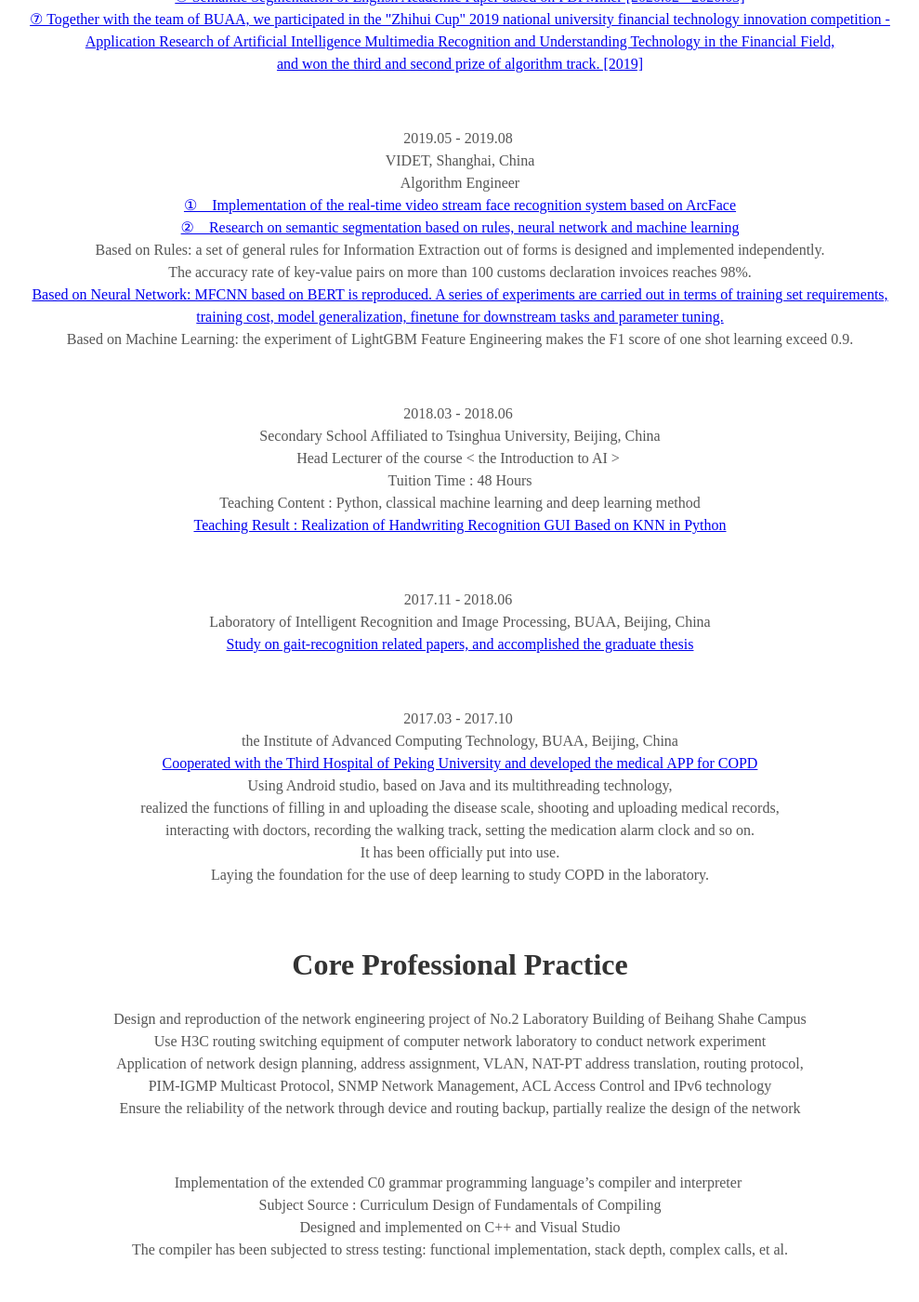
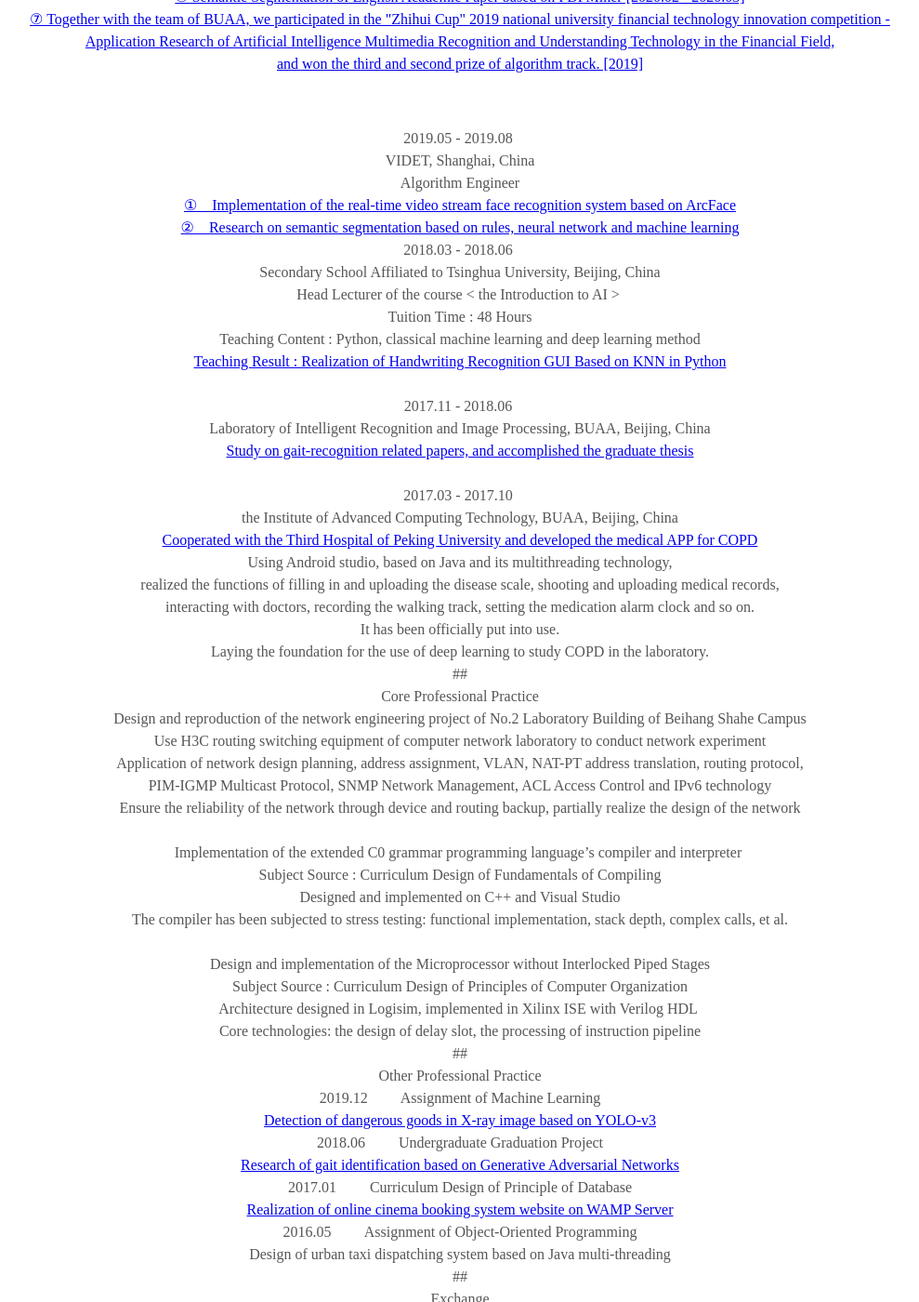
Before and after one commit to Noba1anc3/Noba1anc3.github.io, a Jekyll site: the page built from _posts/2020-07-13-Curriculum Vitae.md, in a window 1280 px wide and 1400 px high, scrolled down 2127 px. Shown: the whole window at 93% size, without its empty margins (145-1134 px from the left). Built offline with Jekyll 4.4.1, drawn with Linux system fonts in a browser that asks for light colours; some web fonts are replaced.

Commit message:
Update 2020-07-13-Curriculum Vitae.md

```diff
--- a/_posts/2020-07-13-Curriculum Vitae.md
+++ b/_posts/2020-07-13-Curriculum Vitae.md
@@ -99,12 +99,6 @@ Algorithm Engineer <br>
 ①　Implementation of the real-time video stream face recognition system based on ArcFace</a><br>
 <a href="https://github.com/Noba1anc3/MFCN/wiki/Layout-Analysis">
 ②　Research on semantic segmentation based on rules, neural network and machine learning</a><br>
-Based on Rules: a set of general rules for Information Extraction out of forms is designed and implemented independently. <br>
-The accuracy rate of key-value pairs on more than 100 customs declaration invoices reaches 98%. <br>
-<a href="https://github.com/Noba1anc3/MFCN">
-Based on Neural Network: MFCNN based on BERT is reproduced. A series of experiments are carried out in terms of training set requirements,<br>
-training cost, model generalization, finetune for downstream tasks and parameter tuning.</a><br>
-Based on Machine Learning: the experiment of LightGBM Feature Engineering makes the F1 score of one shot learning exceed 0.9. </center><br>
 
 <center>2018.03 - 2018.06 <br>
 Secondary School Affiliated to Tsinghua University, Beijing, China<br>
```
